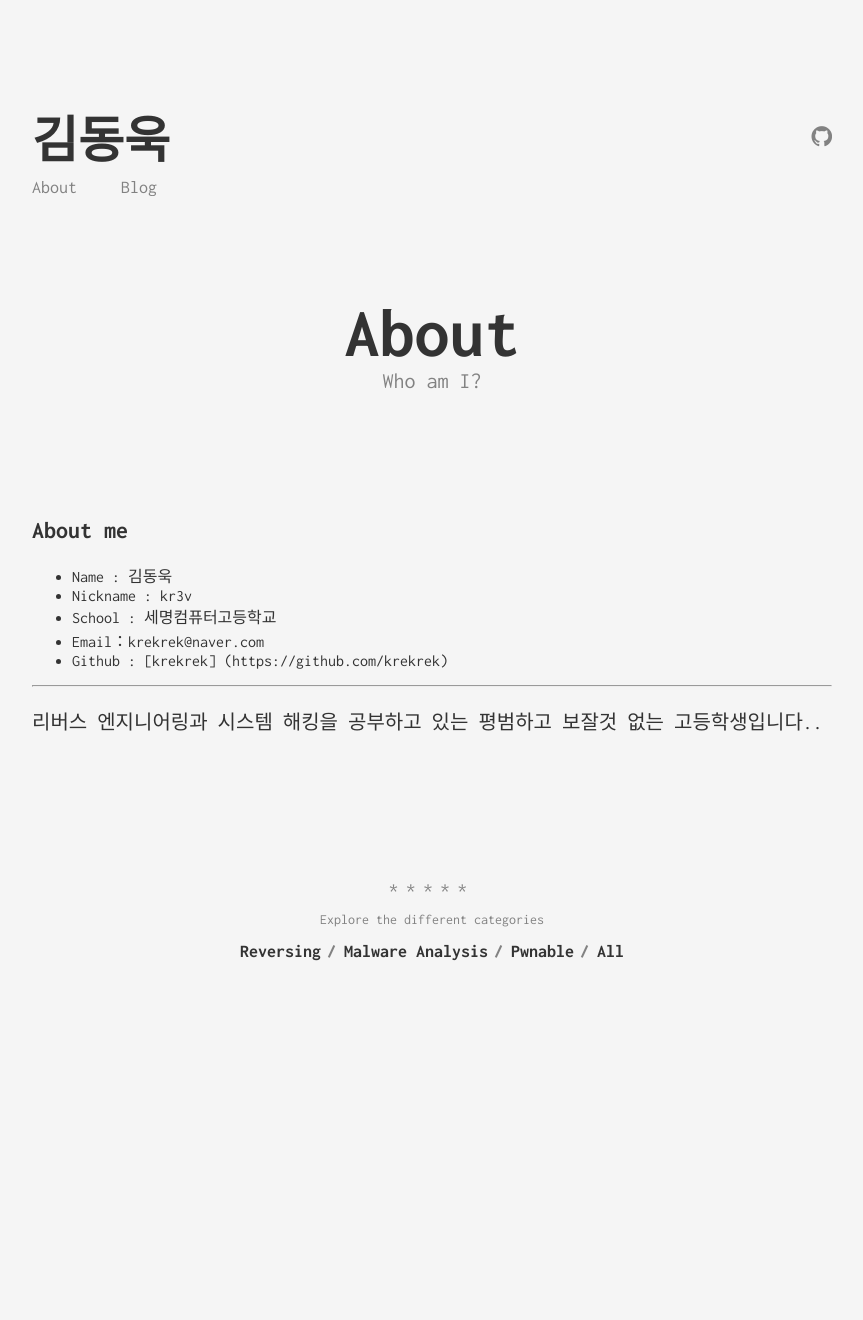
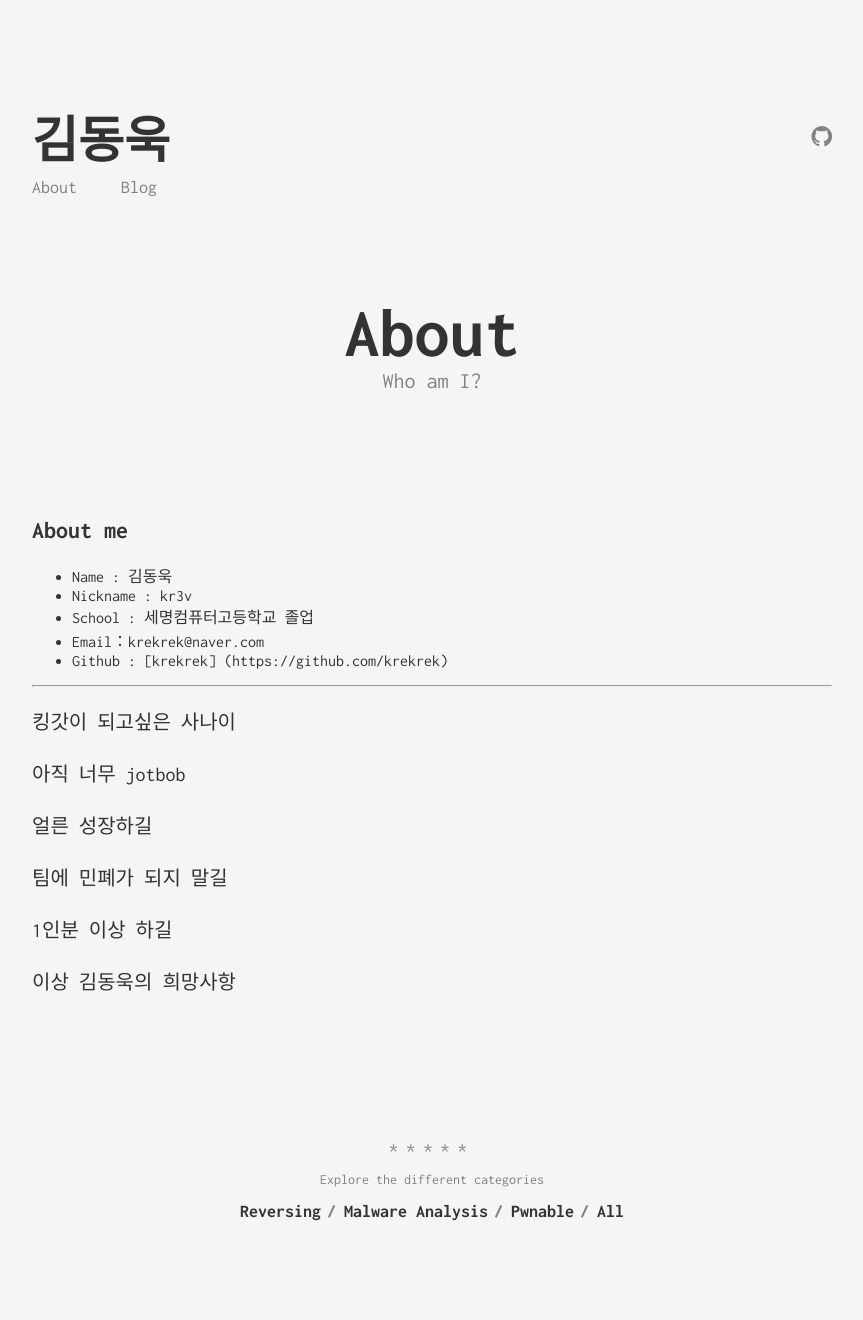
Before and after one commit to krekrek/krekrek.github.io, a Jekyll site: the page built from about.md, in a window 1280 px wide. Shown: the whole page, without its empty margins (208-1071 px from the left). Built offline with Jekyll 4.4.1, drawn with Linux system fonts in a browser that asks for light colours; before the commit the page ends 1060 px from its top, so only the background shows below that.

Commit message:
Update about.md

```diff
--- a/about.md
+++ b/about.md
@@ -8,10 +8,20 @@ permalink: /about/
 ## About me
   * Name : 김동욱
   * Nickname : kr3v
-  * School : 세명컴퓨터고등학교
+  * School : 세명컴퓨터고등학교 졸업
   * Email：krekrek@naver.com
   * Github : [krekrek] (https://github.com/krekrek)
 
 * * *
 
-리버스 엔지니어링과 시스템 해킹을 공부하고 있는 평범하고 보잘것 없는 고등학생입니다..
+킹갓이 되고싶은 사나이
+
+아직 너무 jotbob
+
+얼른 성장하길
+
+팀에 민폐가 되지 말길
+
+1인분 이상 하길
+
+이상 김동욱의 희망사항
```
